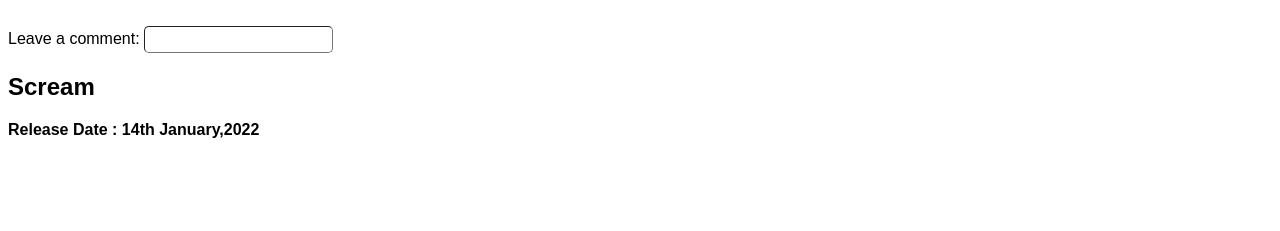
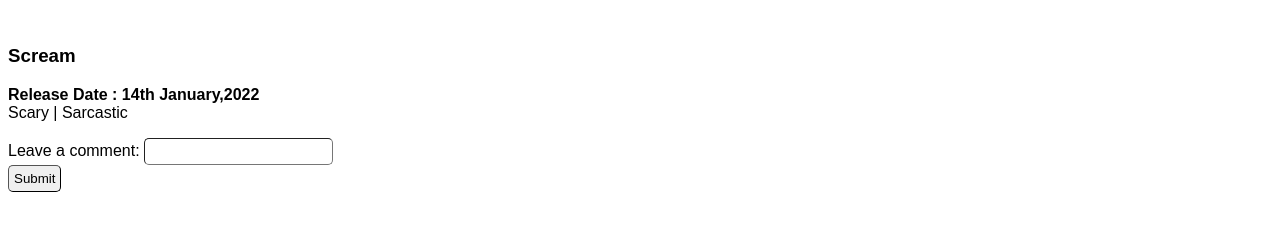
Before and after one commit to frimpongsarfok/USAF-html-checkpoint, a plain HTML site: page html-checkpoint-comment.html in a window 1280 px wide. Shown: the part 495-726 px from the top of the page. Drawn offline with Linux system fonts and the light colour scheme.

Commit message:
comment- update 1

```diff
--- a/html-checkpoint-comment.html
+++ b/html-checkpoint-comment.html
@@ -27,17 +27,23 @@
          <article>
 
              <a href="#"><img src="https://m.media-amazon.com/images/M/MV5BZDk0NTNhZGUtZjAyMi00NjA4LTg0MGEtMmE4OGViMDVkN2U0XkEyXkFqcGdeQXVyMTkxNjUyNQ@@._V1_.jpg" alt="Movie 1"></a>
-             <form action="#" method="post">
+             <aside>
+                <h3>Scream</h3>
+                    <p>
+                        <b>Release Date : 14th January,2022</b>
+                        <br>
+                        <span>Scary | Sarcastic</span>
+                    </p>
+            </aside>
+         </article>
+         <article>
+            <form action="#" method="post">
                 <label for="comment">
                     Leave a comment:
                     <input type="text" name="comment">
                 </label>
-                <h2>Scream</h3>
-                <p>
-                    <b>Release Date : 14th January,2022</b>
-                    <br>
-                    <span></span>
-                </p>
+                <br>
+                <input type="submit" value="Submit">
              </form>
          </article>
         </section>
```
